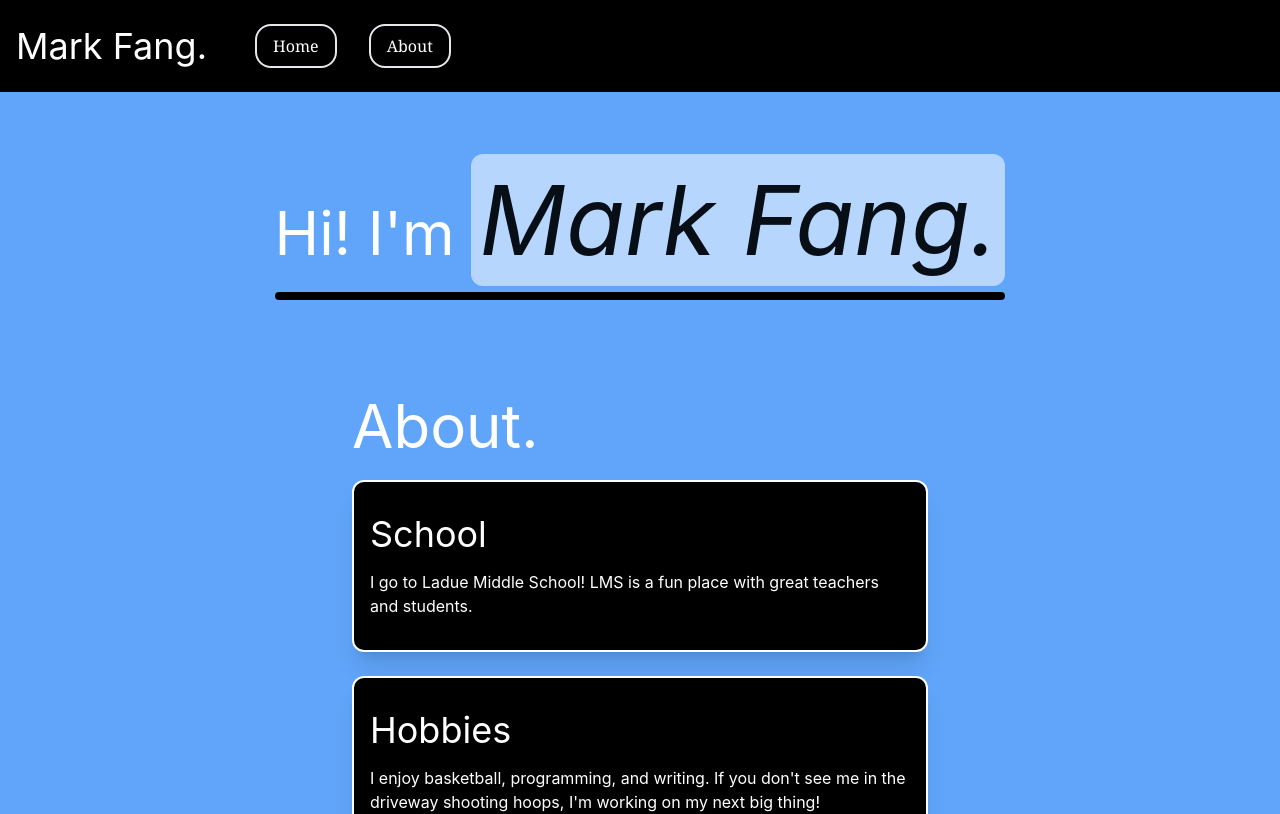
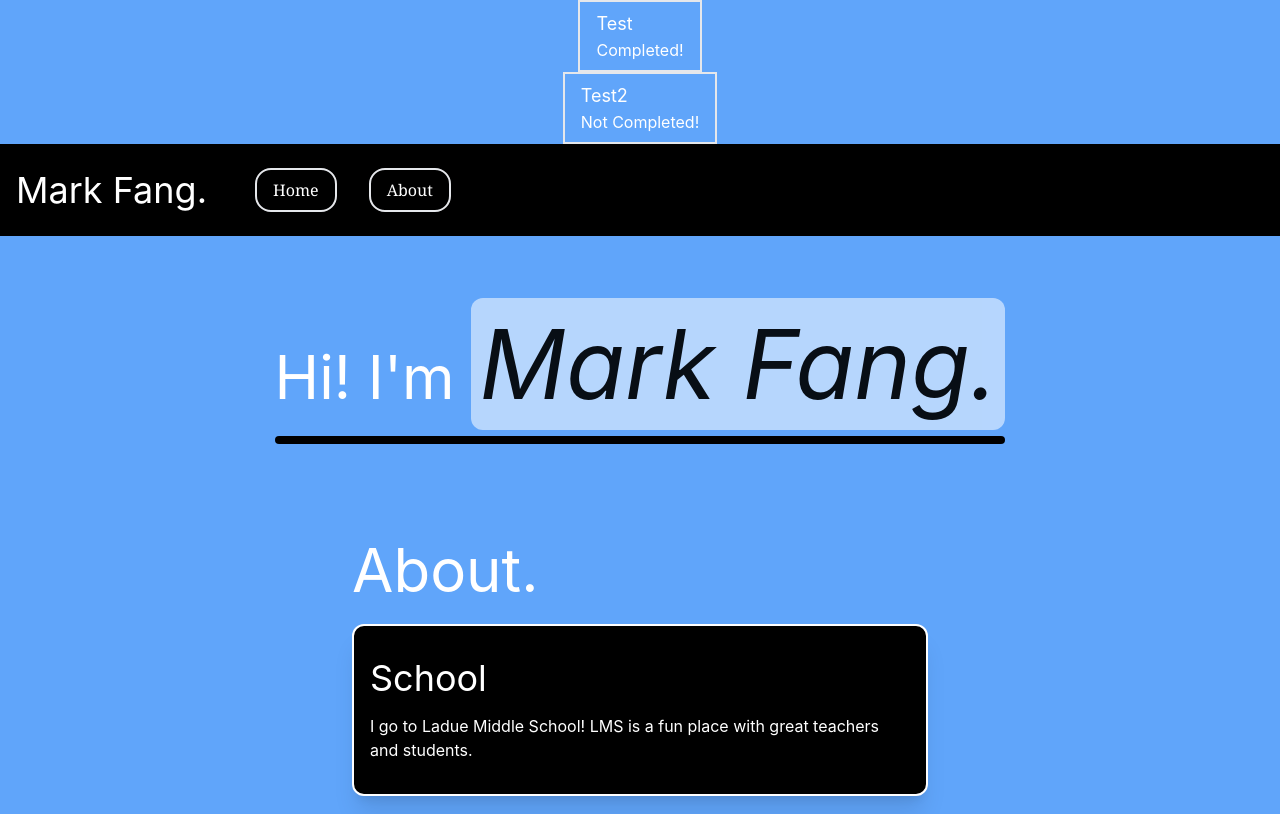
Before and after one commit to techinstl/software-development-stl, a React (Create React App) app in the folder react/app/: page / in a window 1280 px wide. Shown: the top 814 px of the page. Built offline with nearby package versions, Linux system fonts and the light colour scheme.

Commit message:
chanages

```diff
--- a/react/app/src/App.js
+++ b/react/app/src/App.js
@@ -6,6 +6,12 @@ import Testing from "./components/Testing";
 function App() {
   return (
     <div className="flex flex-col items-center text-white bg-blue-400 bg-light-900">
+      {[
+        { content: "Test", completed: true, loading: false },
+        { content: "Test2", completed: false },
+      ].map((element) => {
+        return <Testing loading={element.loading} completed={element.completed} title={element.title}>{element.content}</Testing>;
+      })}
       <Navbar />
       <div
         id="content"
--- a/react/app/src/components/Testing.js
+++ b/react/app/src/components/Testing.js
@@ -1,10 +1,15 @@
 import React, { useEffect, useState } from "react";
 
 const Testing = (props) => {
+
+  if(props.loading){
+    return <h1>Loading...</h1>
+  }
+
   return (
-    <div className="flex flex-col space-y-6">
-      <h1 className="text-3xl">{props.title}</h1>
+    <div className="flex flex-col space-y-6 border-2 px-4 py-2">
       <p className="text-lg">{props.children}</p>
+      {props.completed ? "Completed!" : "Not Completed!"}
     </div>
   );
 };
```
